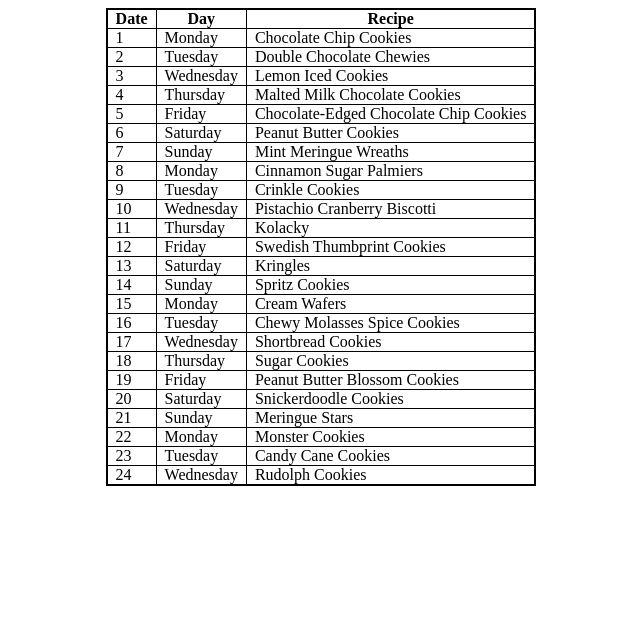
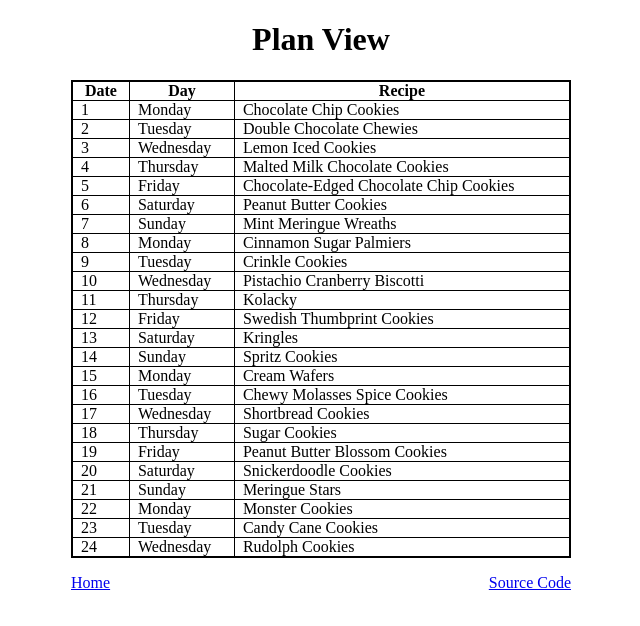
Before and after one commit to matthewnoel/advent-bakes, a SvelteKit app: page /plan in a window 1280 px wide. Shown: the top 626 px of the page, without its empty margins (319-959 px from the left). Built offline with nearby package versions, Linux system fonts and the light colour scheme.

Commit message:
create nav

```diff
--- /dev/null
+++ b/src/routes/+layout.svelte
@@ -0,0 +1,30 @@
+<script lang="ts">
+	let { children } = $props();
+	import { page } from '$app/state';
+</script>
+
+<main>
+	{@render children()}
+	<nav>
+		{#if page.route.id !== '/'}
+			<a href="/">Home</a>
+		{/if}
+		<a href="https://github.com/matthewnoel/advent-bakes">Source Code</a>
+	</nav>
+</main>
+
+<style>
+	main {
+		margin: auto;
+		max-width: 500px;
+	}
+	nav {
+		margin-top: 1rem;
+		display: flex;
+		flex-direction: row;
+		justify-content: space-between;
+	}
+	nav > a:only-child {
+		margin: 0 auto;
+	}
+</style>
--- a/src/routes/plan/+page.svelte
+++ b/src/routes/plan/+page.svelte
@@ -2,6 +2,7 @@
 	import { menu } from '$lib/2025';
 </script>
 
+<h1>Plan View</h1>
 <table>
 	<thead>
 		<tr>
@@ -24,8 +25,11 @@
 </table>
 
 <style>
+	h1 {
+		text-align: center;
+	}
 	table {
-		margin: auto;
+		width: 100%;
 		border-collapse: collapse;
 		border: 2px solid black;
 	}
```
Also changed, not shown: src/routes/2025/day/[slug]/+page.svelte (+0 -9 lines).
